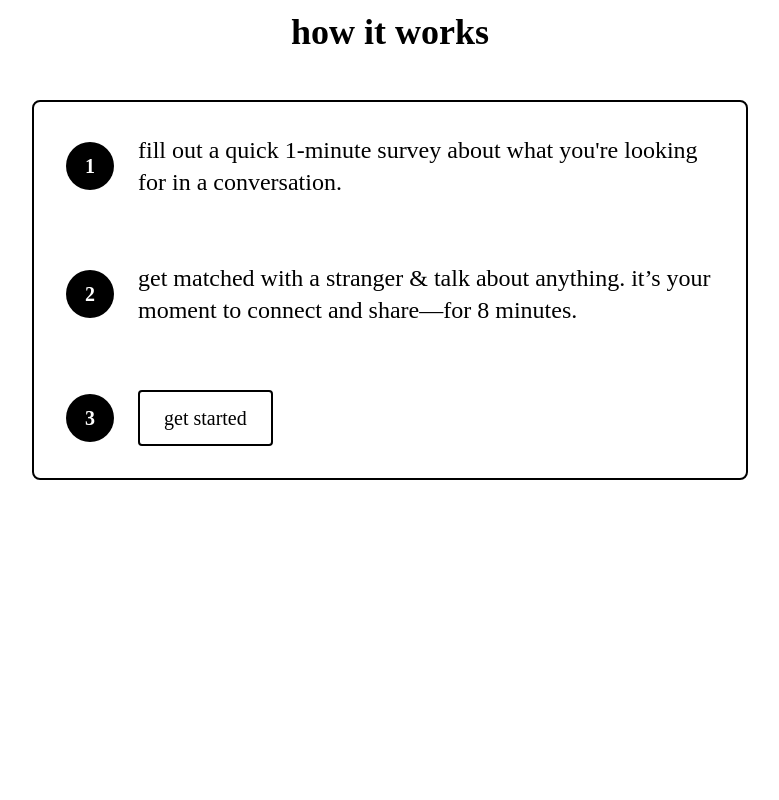
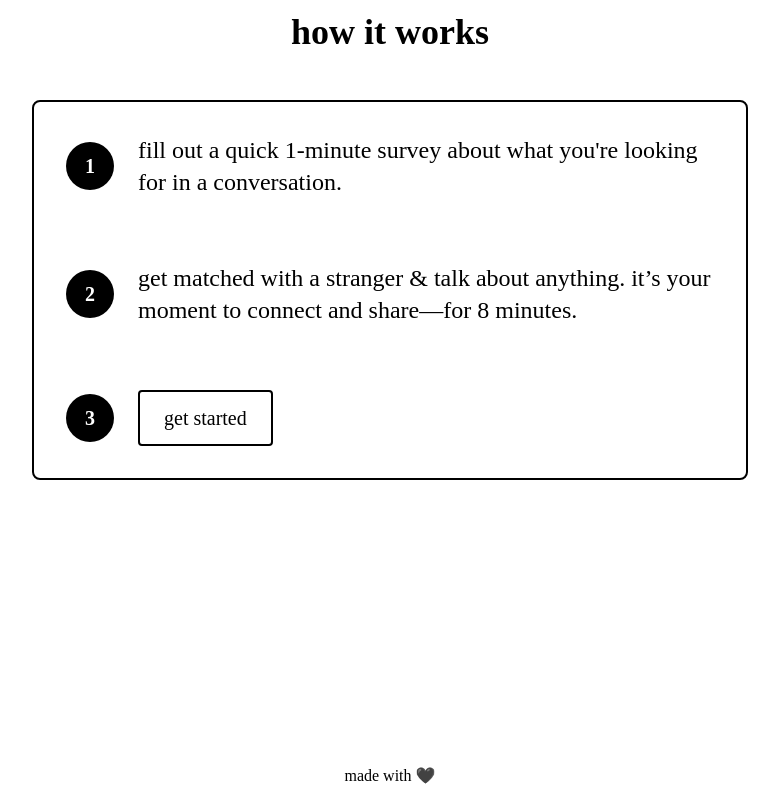
Before and after one commit to sahitid/8minutes, a Next.js app: page / in a window 1280 px wide. Shown: the part 1396-2196 px from the top of the page, without its empty margins (250-1029 px from the left). Before the commit the page ends 2160 px from the top, so only its background shows below. Built offline with nearby package versions, Linux system fonts and the light colour scheme; a web font is replaced by a local one.

Commit message:
add footer

```diff
--- a/pages/index.js
+++ b/pages/index.js
@@ -32,7 +32,12 @@ export default function Home() {
         <HowItWorks />
       </div>
     </div>
+
+    <div>
+      <p className="text-1xl items-center justify-center text-center mb-3">made with 🖤</p>
+    </div>
     </ReactLenis>
+
   );
 }
 
```
